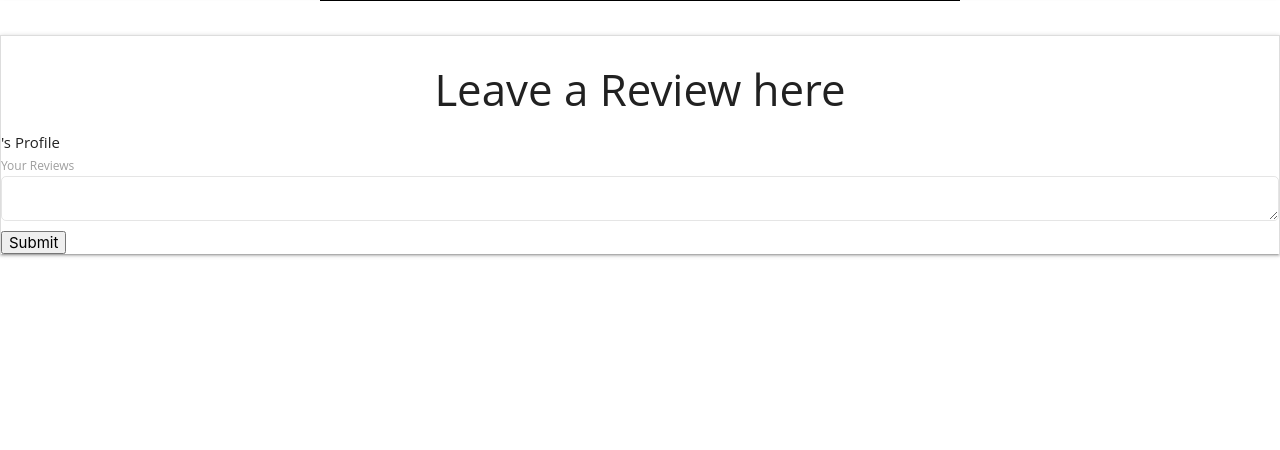
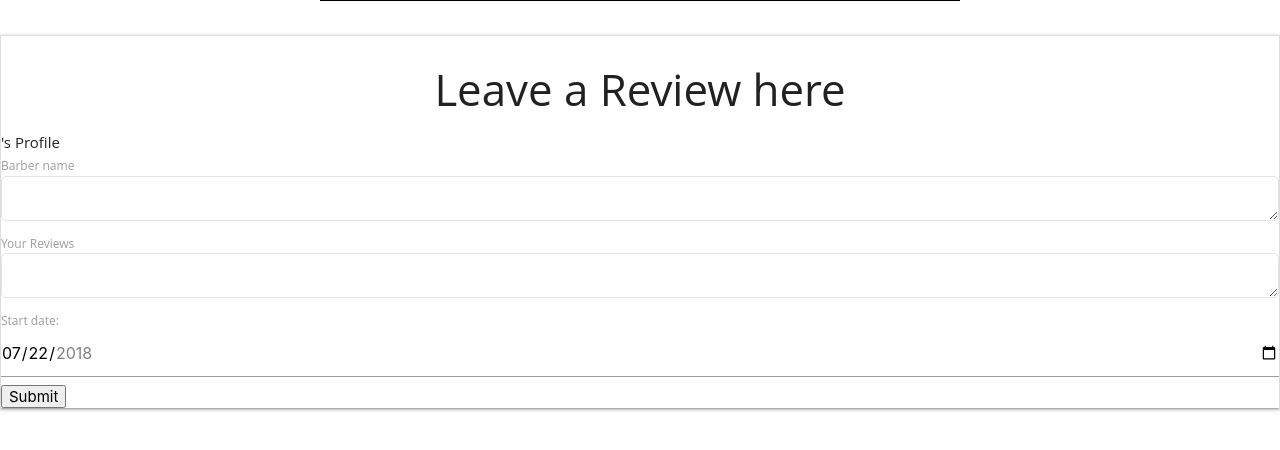
Before and after one commit to aoshenye/Cutz21, a Flask app: template templates/profile.html in a window 1280 px wide. Shown: the part 69-519 px from the top of the page. Run offline with Flask 2, Linux system fonts and the light colour scheme; the template is opened without the code that fills it, so the values that code supplies are empty; some libraries are stand-ins or nearby versions.

Commit message:
add date input for comment submission

```diff
--- a/templates/profile.html
+++ b/templates/profile.html
@@ -11,8 +11,17 @@
 
   <form action="post_comment.php" method="post" id="commentform">
 
+    <label for="barber_name" class="required">Barber name</label>
+    <textarea name="comment" id="comment" rows="10" tabindex="4"  required="required"></textarea>
+
     <label for="comment" class="required">Your Reviews</label>
     <textarea name="comment" id="comment" rows="10" tabindex="4"  required="required"></textarea>
+
+    <label for="start">Start date:</label>
+
+<input type="date" id="start" name="trip-start"
+       value="2018-07-22"
+       min="2018-01-01" max="2018-12-31">
 
     <input type="hidden" name="comment_post_ID" value="1" id="comment_post_ID" />
     <input name="submit" type="submit" value="Submit" />
```
